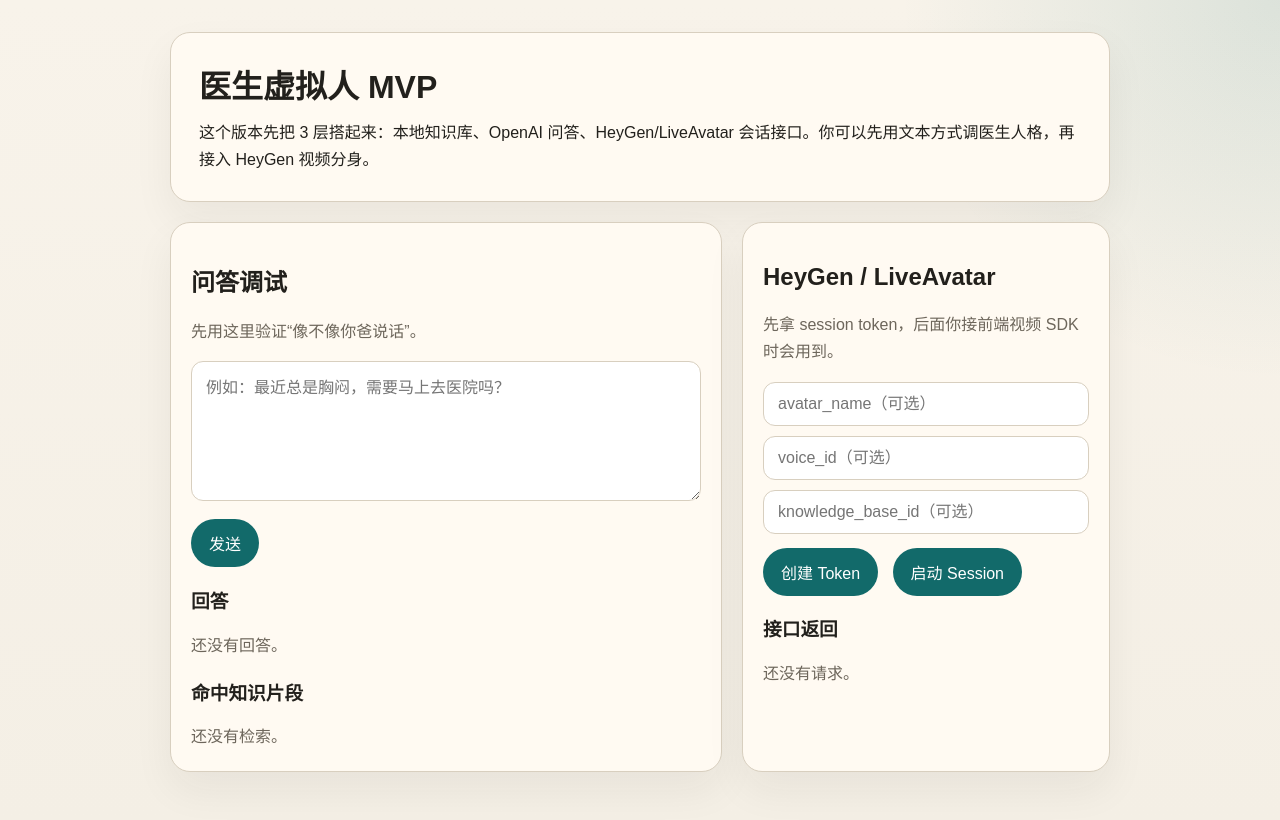
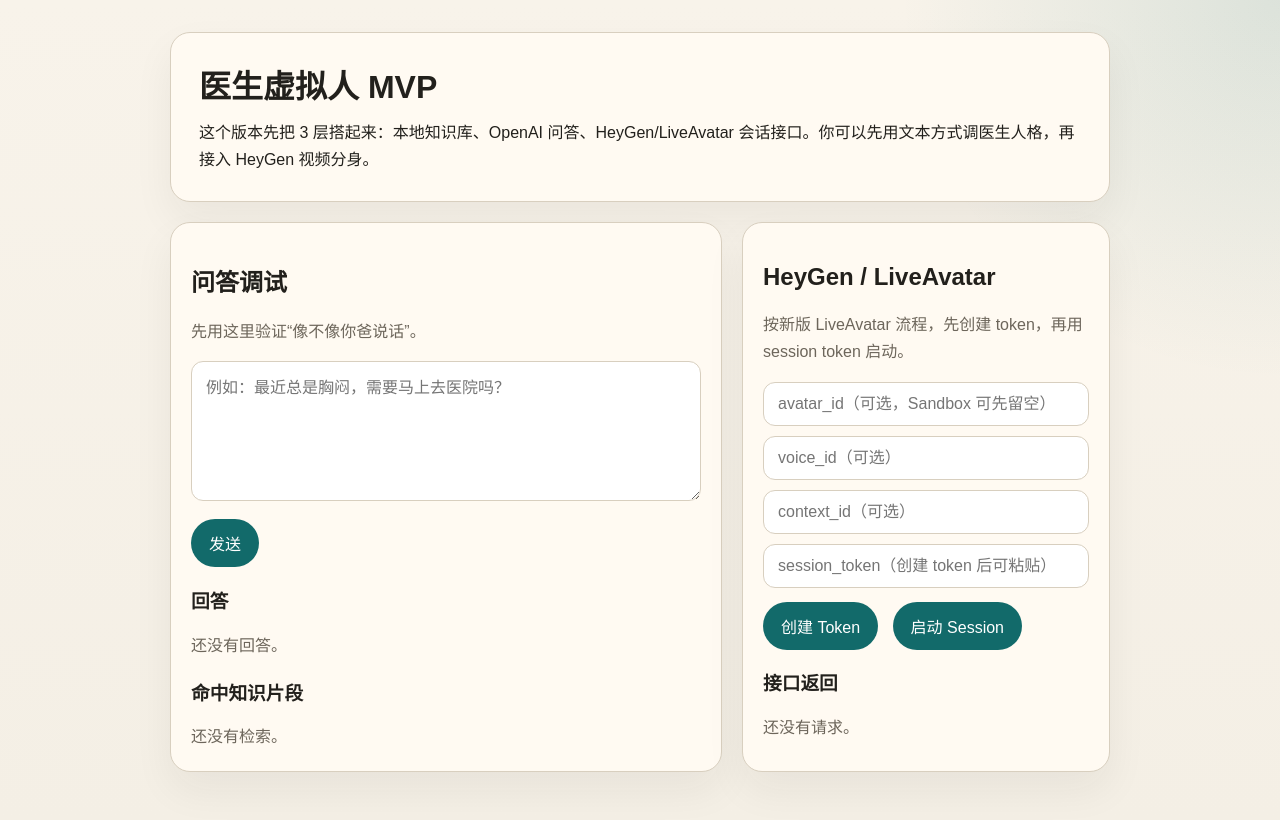
Before and after one commit to kingcharleslzy-ai/doctor-avatar, a FastAPI app: page / in a window 1280 px wide. Run offline with FastAPI, Linux system fonts and the light colour scheme.

Commit message:
Align LiveAvatar session flow

```diff
--- a/app/main.py
+++ b/app/main.py
@@ -6,7 +6,13 @@ from fastapi import FastAPI, HTTPException, Request
 from fastapi.responses import HTMLResponse
 from fastapi.templating import Jinja2Templates
 
-from .models import ChatRequest, ChatResponse, LiveAvatarSessionRequest, LiveAvatarTokenResponse
+from .models import (
+    ChatRequest,
+    ChatResponse,
+    LiveAvatarSessionRequest,
+    LiveAvatarStartRequest,
+    LiveAvatarTokenResponse,
+)
 from .services import ChatService, HeyGenService
 
 
@@ -36,30 +42,36 @@ def chat(payload: ChatRequest) -> ChatResponse:
 
 
 @app.post("/api/liveavatar/token", response_model=LiveAvatarTokenResponse)
-async def liveavatar_token() -> LiveAvatarTokenResponse:
+async def liveavatar_token(payload: LiveAvatarSessionRequest) -> LiveAvatarTokenResponse:
+    request_payload = {
+        "mode": payload.mode,
+        "avatar_id": payload.avatar_id,
+        "is_sandbox": payload.is_sandbox,
+        "avatar_persona": {
+            "voice_id": payload.voice_id,
+            "context_id": payload.context_id,
+            "language": payload.language,
+        },
+        **payload.extra,
+    }
+    avatar_persona = {key: value for key, value in request_payload["avatar_persona"].items() if value is not None}
+    if avatar_persona:
+        request_payload["avatar_persona"] = avatar_persona
+    else:
+        request_payload.pop("avatar_persona")
+    request_payload = {key: value for key, value in request_payload.items() if value is not None}
+
     try:
-        result = await heygen_service.create_liveavatar_token()
+        result = await heygen_service.create_liveavatar_token(request_payload)
     except Exception as exc:  # pragma: no cover - runtime integration fallback
         raise HTTPException(status_code=500, detail=str(exc)) from exc
     return LiveAvatarTokenResponse(data=result)
 
 
 @app.post("/api/liveavatar/session", response_model=LiveAvatarTokenResponse)
-async def liveavatar_session(payload: LiveAvatarSessionRequest) -> LiveAvatarTokenResponse:
-    request_payload = {
-        "version": payload.version,
-        "avatar_name": payload.avatar_name,
-        "voice": {"voice_id": payload.voice_id} if payload.voice_id else None,
-        "knowledge_base_id": payload.knowledge_id,
-        "video_encoding": payload.video_encoding,
-        "quality": payload.quality,
-        "source": payload.source,
-        **payload.extra,
-    }
-    request_payload = {key: value for key, value in request_payload.items() if value is not None}
-
+async def liveavatar_session(payload: LiveAvatarStartRequest) -> LiveAvatarTokenResponse:
     try:
-        result = await heygen_service.start_liveavatar_session(request_payload)
+        result = await heygen_service.start_liveavatar_session(payload.session_token)
     except Exception as exc:  # pragma: no cover - runtime integration fallback
         raise HTTPException(status_code=500, detail=str(exc)) from exc
     return LiveAvatarTokenResponse(data=result)
--- a/app/templates/index.html
+++ b/app/templates/index.html
@@ -99,10 +99,11 @@
 
       <div class="panel">
         <h2>HeyGen / LiveAvatar</h2>
-        <p class="muted">先拿 session token，后面你接前端视频 SDK 时会用到。</p>
-        <input id="avatarName" placeholder="avatar_name（可选）" />
+        <p class="muted">按新版 LiveAvatar 流程，先创建 token，再用 session token 启动。</p>
+        <input id="avatarId" placeholder="avatar_id（可选，Sandbox 可先留空）" />
         <input id="voiceId" placeholder="voice_id（可选）" style="margin-top: 10px;" />
-        <input id="knowledgeId" placeholder="knowledge_base_id（可选）" style="margin-top: 10px;" />
+        <input id="contextId" placeholder="context_id（可选）" style="margin-top: 10px;" />
+        <input id="sessionToken" placeholder="session_token（创建 token 后可粘贴）" style="margin-top: 10px;" />
         <div style="margin-top: 14px;">
           <button id="tokenBtn">创建 Token</button>
           <button id="sessionBtn">启动 Session</button>
@@ -142,11 +143,21 @@
     });
 
     document.getElementById("tokenBtn").addEventListener("click", async () => {
-      const output = document.getElementById("liveavatarResult");
-      output.textContent = "请求中...";
+        const output = document.getElementById("liveavatarResult");
+        output.textContent = "请求中...";
       try {
-        const data = await postJson("/api/liveavatar/token", {});
+        const data = await postJson("/api/liveavatar/token", {
+          mode: "FULL",
+          avatar_id: document.getElementById("avatarId").value.trim() || null,
+          voice_id: document.getElementById("voiceId").value.trim() || null,
+          context_id: document.getElementById("contextId").value.trim() || null,
+          language: "zh",
+          is_sandbox: true
+        });
         output.textContent = JSON.stringify(data, null, 2);
+        if (data.data && data.data.session_token) {
+          document.getElementById("sessionToken").value = data.data.session_token;
+        }
       } catch (error) {
         output.textContent = error.message;
       }
@@ -157,9 +168,7 @@
       output.textContent = "请求中...";
       try {
         const data = await postJson("/api/liveavatar/session", {
-          avatar_name: document.getElementById("avatarName").value.trim() || null,
-          voice_id: document.getElementById("voiceId").value.trim() || null,
-          knowledge_id: document.getElementById("knowledgeId").value.trim() || null
+          session_token: document.getElementById("sessionToken").value.trim()
         });
         output.textContent = JSON.stringify(data, null, 2);
       } catch (error) {
```
Also changed, not shown: app/models.py (+9 -6 lines), app/services.py (+15 -9 lines), README.md.
